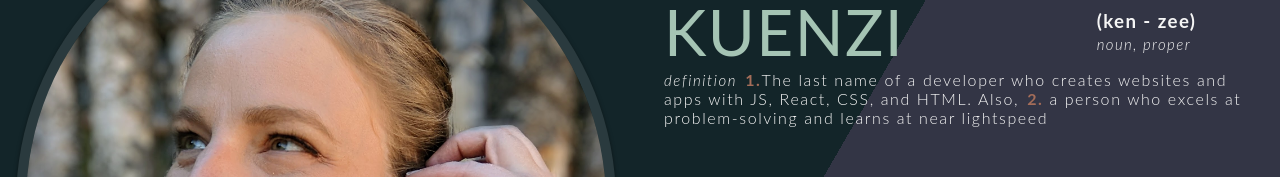
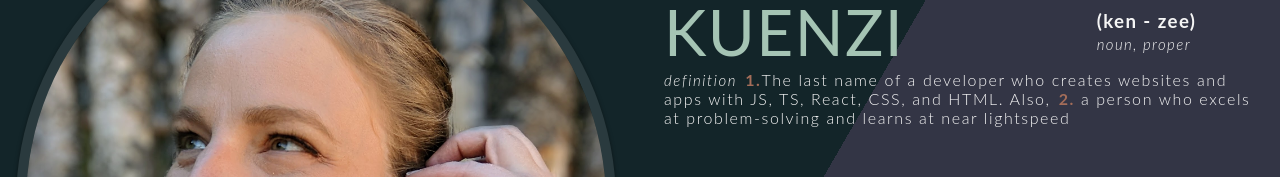
Before and after one commit to skuenzi/my-site, a React (Create React App) app: page / in a window 1280 px wide. Shown: the part 261-438 px from the top of the page. Built offline with nearby package versions, Linux system fonts and the light colour scheme.

Commit message:
Updated CV

```diff
--- a/src/Components/Home.js
+++ b/src/Components/Home.js
@@ -21,7 +21,7 @@ export default function Home () {
                     <span
                         className='bold'>1.
                     </span>
-                    The last name of a developer who creates websites and apps with JS, React, CSS, and HTML. Also,
+                    The last name of a developer who creates websites and apps with JS, TS, React, CSS, and HTML. Also,
                     <span className='bold'>2.
                     </span> a person who excels at problem-solving and learns at near lightspeed
                 </p>
```
Also changed, not shown: 2 other files (tests, documents, lock files or other folders).
